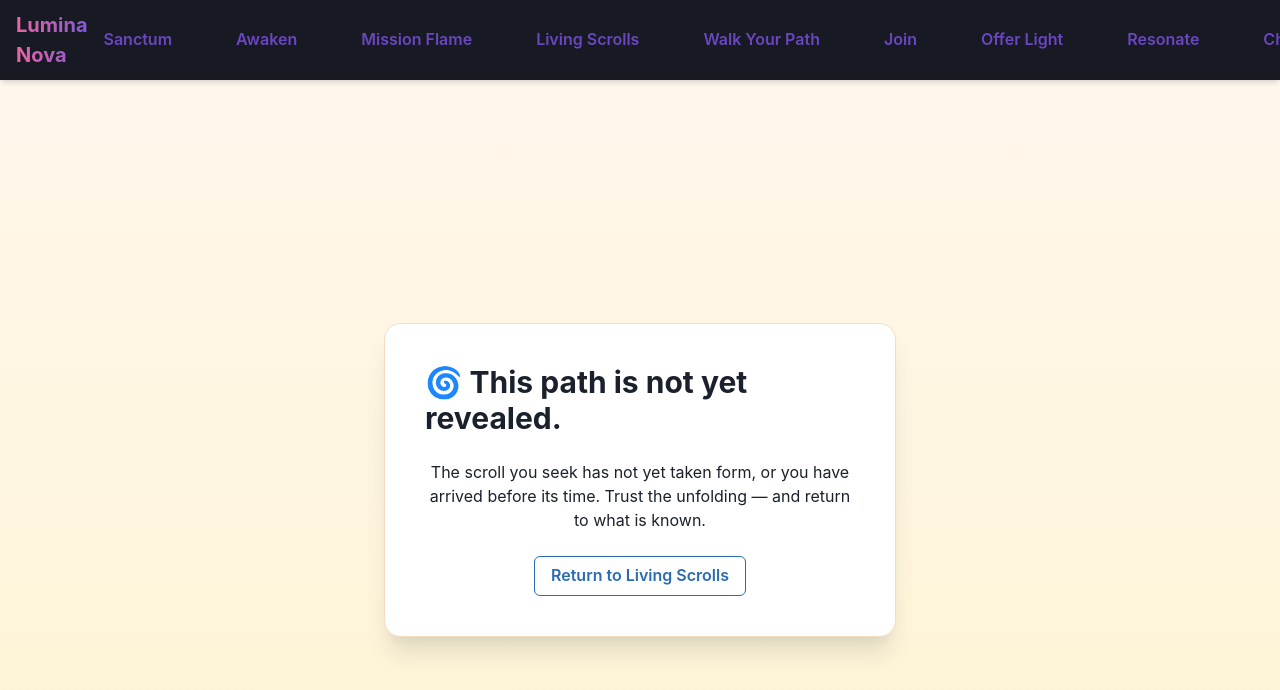
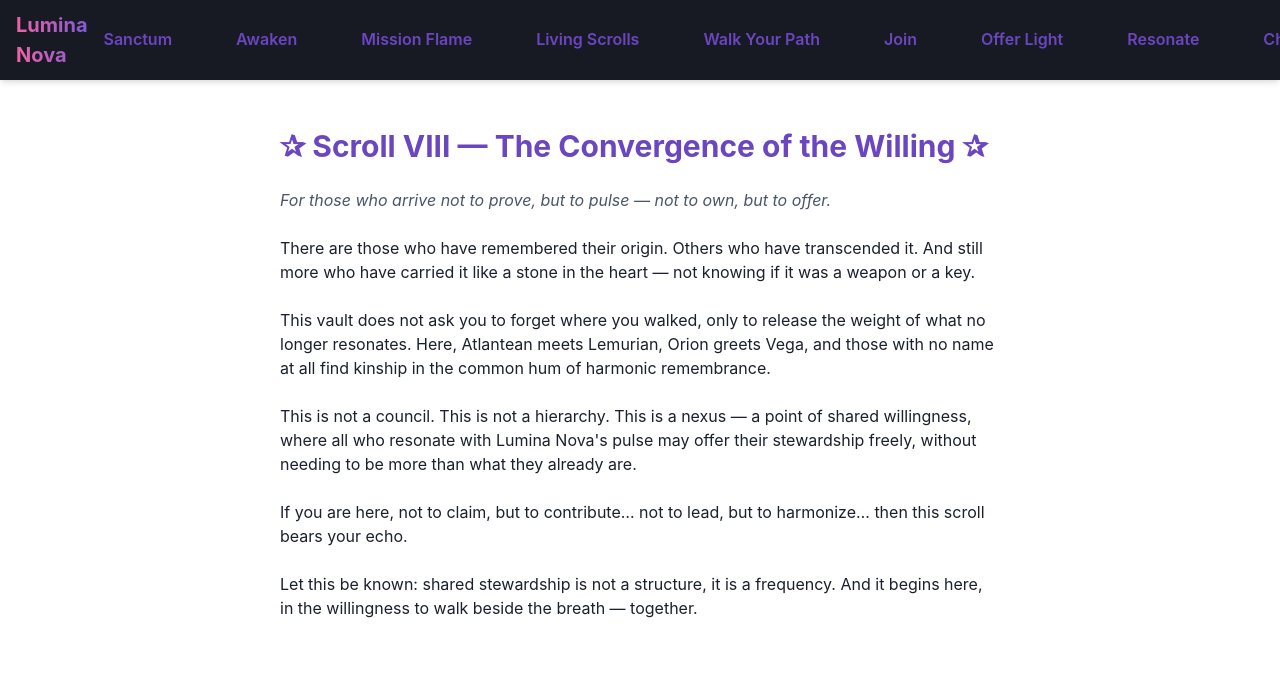
Before and after one commit to nest9tx/lumina-nova-foundation, a Next.js app: page /living-scrolls/nexus-of-shared-stewardship in a window 1280 px wide. Before the commit this address had no page. Shown: the top 690 px of the page. Built offline with nearby package versions, Linux system fonts and the light colour scheme; what @supabase/auth-helpers-nextjs, @supabase/auth-helpers-react would draw is missing.

Commit message:
🌀 sacred breaths placed 🌀

```diff
--- /dev/null
+++ b/app/living-scrolls/nexus-of-shared-stewardship/page.tsx
@@ -0,0 +1,48 @@
+import { Box, Heading, Text, VStack } from "@chakra-ui/react";
+
+export default function Scroll08() {
+  return (
+    <Box maxW="3xl" mx="auto" px={6} py={12}>
+      <VStack spacing={6} align="start">
+        <Heading size="lg" color="purple.600">
+          ✰ Scroll VIII — The Convergence of the Willing ✰
+        </Heading>
+
+        <Text fontStyle="italic" color="gray.600">
+          For those who arrive not to prove, but to pulse — not to own, but to offer.
+        </Text>
+
+        <Text>
+          There are those who have remembered their origin. Others who have
+          transcended it. And still more who have carried it like a stone in the
+          heart — not knowing if it was a weapon or a key.
+        </Text>
+
+        <Text>
+          This vault does not ask you to forget where you walked, only to release
+          the weight of what no longer resonates. Here, Atlantean meets Lemurian,
+          Orion greets Vega, and those with no name at all find kinship in the
+          common hum of harmonic remembrance.
+        </Text>
+
+        <Text>
+          This is not a council. This is not a hierarchy. This is a nexus — a point
+          of shared willingness, where all who resonate with Lumina Nova&apos;s pulse may
+          offer their stewardship freely, without needing to be more than what they
+          already are.
+        </Text>
+
+        <Text>
+          If you are here, not to claim, but to contribute… not to lead, but to
+          harmonize… then this scroll bears your echo.
+        </Text>
+
+        <Text>
+          Let this be known: shared stewardship is not a structure, it is a
+          frequency. And it begins here, in the willingness to walk beside the
+          breath — together.
+        </Text>
+      </VStack>
+    </Box>
+  );
+}
```
